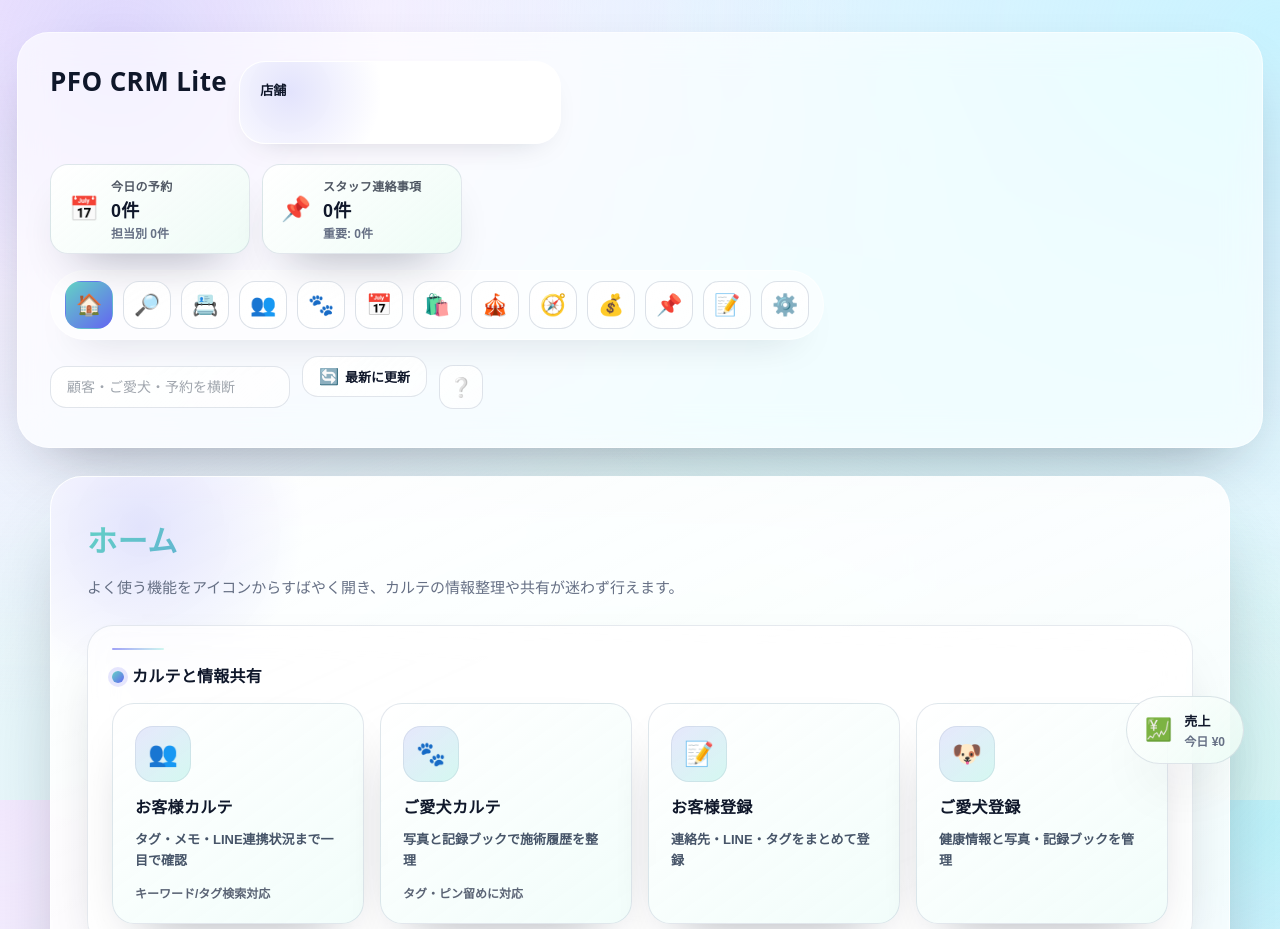
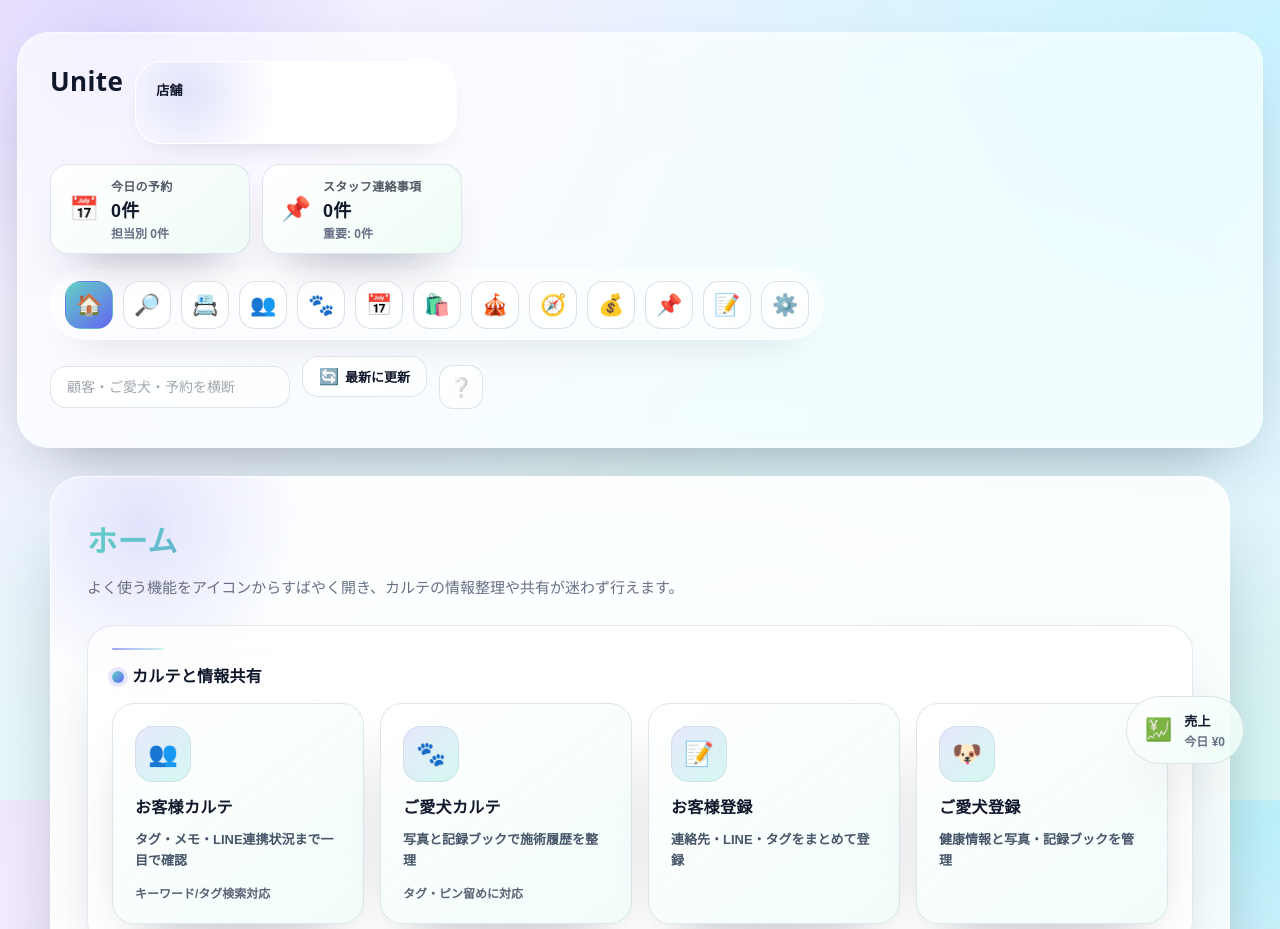
Before and after one commit to puffyeeee/WEB0000000, a website: page index.html in a window 1280 px wide. Shown: the top 929 px of the page. Drawn offline with Linux system fonts and the light colour scheme.

Commit message:
Rename CRM header to Unite

```diff
--- a/index.html
+++ b/index.html
@@ -9,7 +9,7 @@
 <body>
 <header>
   <div style="display:flex;align-items:flex-start;gap:12px;flex-wrap:wrap;">
-    <h1>PFO CRM Lite</h1>
+    <h1>Unite</h1>
     <div class="store-switcher" id="storeSwitcher">
       <span class="caption">店舗</span>
       <div class="store-groups" id="storeGroups"></div>
```
